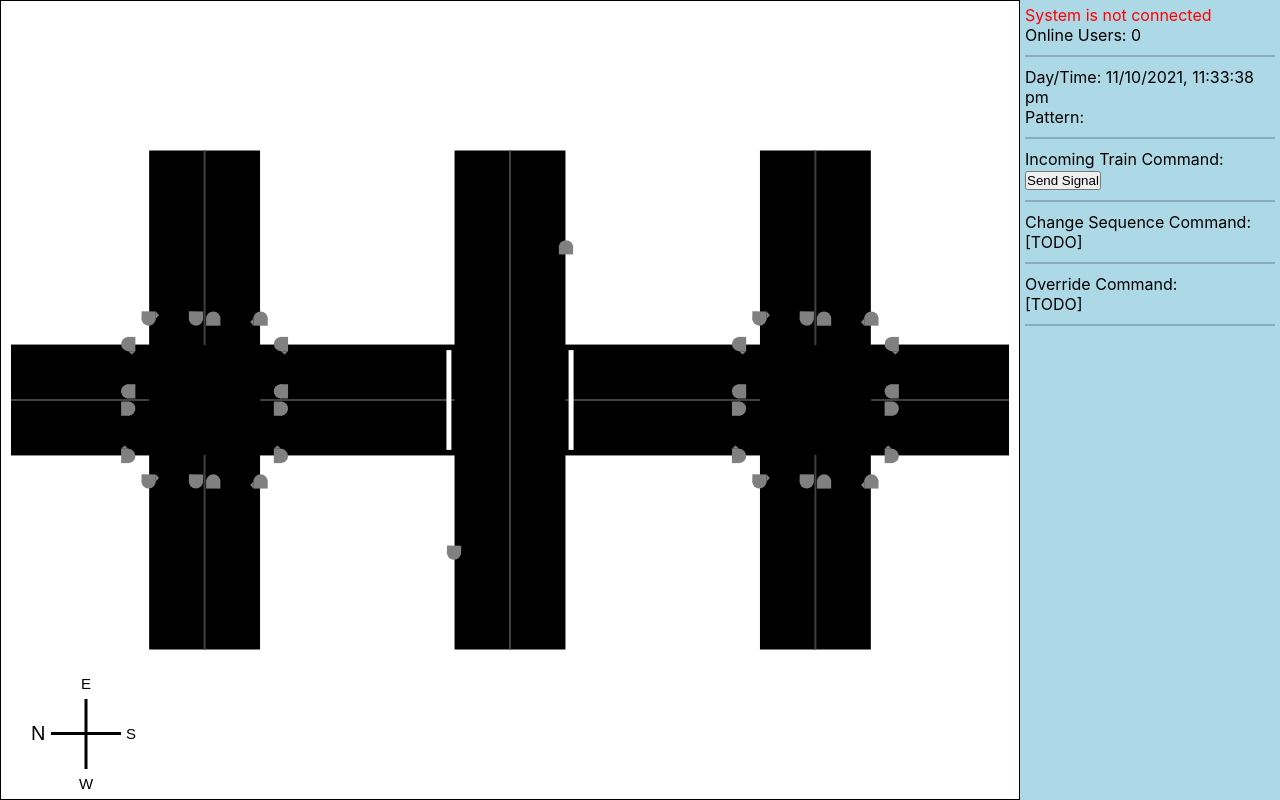
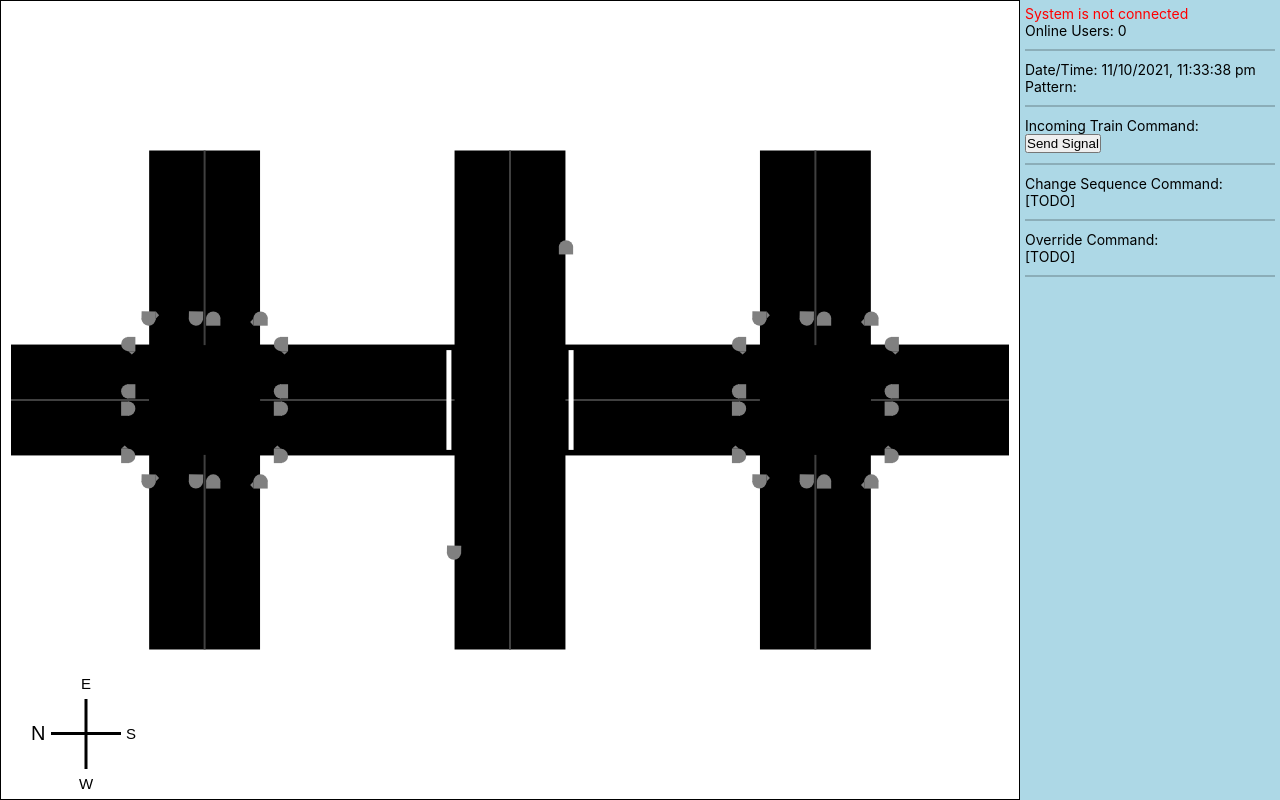
Before and after one commit to Al3bad/traffic-light-frontend, a website built with Parcel: page src/index.html in a window 1280 px wide. Built offline with nearby package versions, Linux system fonts and the light colour scheme; files whose address does not match are found by name.

Commit message:
adjust nav width & font size

```diff
--- a/src/index.html
+++ b/src/index.html
@@ -18,7 +18,7 @@
         <p class="status"></p>
         <p class="online-users"></p>
         <hr />
-        <p>Day/Time: <span class="time"></span></p>
+        <p>Date/Time: <span class="time"></span></p>
         <p>Pattern: <span class="pattern"></span></p>
         <!-- <p>Sequence:</p>
         <ol>
--- a/src/style.scss
+++ b/src/style.scss
@@ -22,6 +22,7 @@ body {
     flex-shrink: 0;
     width: 250px;
     padding: 5px;
+    font-size: 14px;
 
     hr {
       margin: 10px 0;
```
